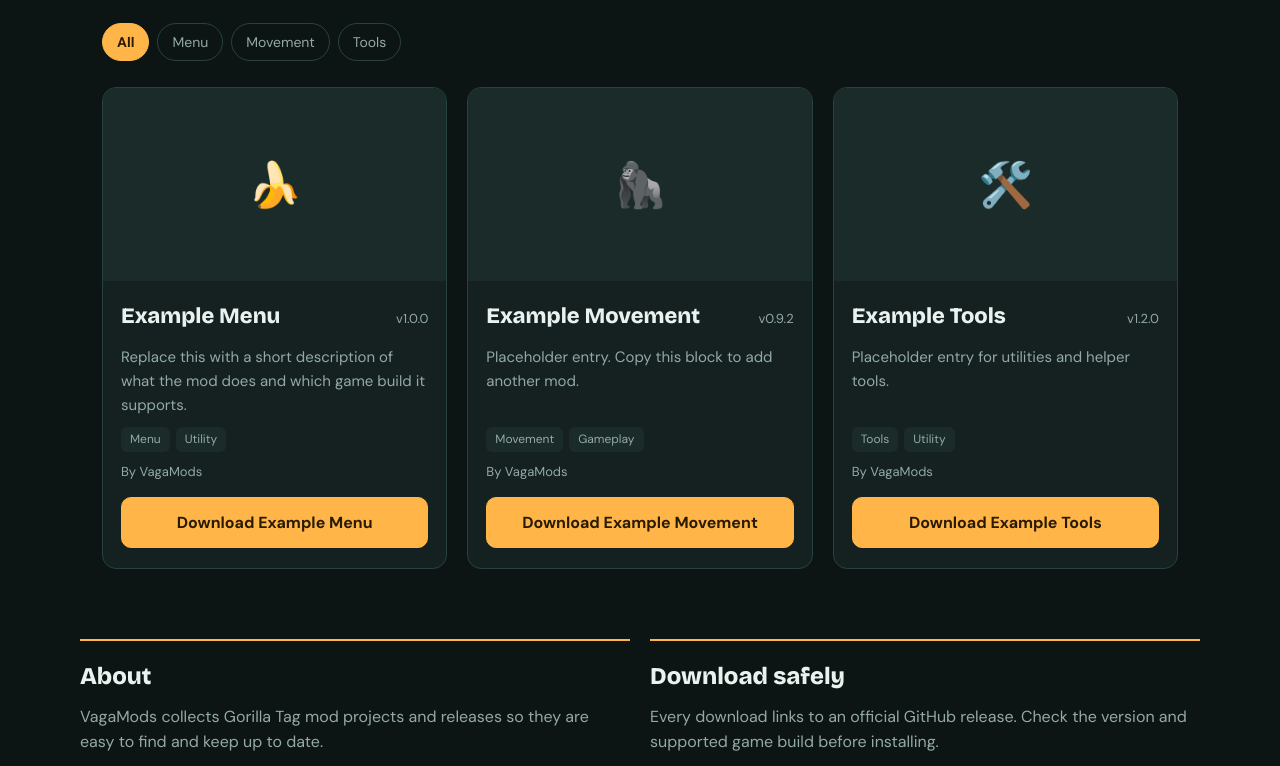
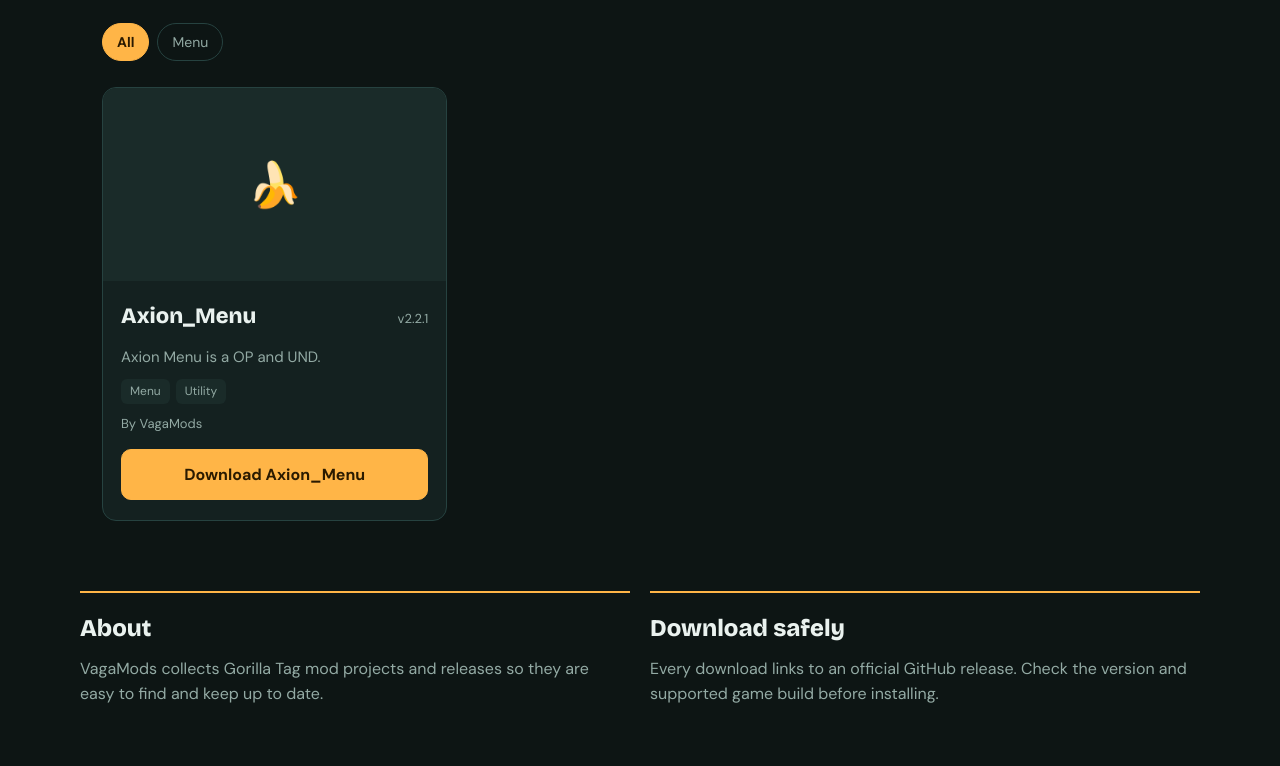
Before and after one commit to vagamods/vagamods.github.io, a plain HTML site: page index.html in a window 1280 px wide. Shown: the part 726-1492 px from the top of the page. Drawn offline with nearby package versions, Linux system fonts and the light colour scheme.

Commit message:
Update index.html

```diff
--- a/index.html
+++ b/index.html
@@ -107,15 +107,9 @@
    image: path to a screenshot (e.g. "img/menu.png") or "" for an icon placeholder
    download: your GitHub release link */
 const MODS = [
-  { name:"Example Menu", version:"v1.0.0", author:"VagaMods", category:"Menu", tags:["Menu","Utility"],
-    description:"Replace this with a short description of what the mod does and which game build it supports.",
+  { name:"Axion_Menu", version:"v2.2.1", author:"VagaMods", category:"Menu", tags:["Menu","Utility"],
+    description:"Axion Menu is a OP and UND.",
     image:"", icon:"🍌", download:"https://github.com/VagaMods" },
-  { name:"Example Movement", version:"v0.9.2", author:"VagaMods", category:"Movement", tags:["Movement","Gameplay"],
-    description:"Placeholder entry. Copy this block to add another mod.",
-    image:"", icon:"🦍", download:"https://github.com/VagaMods" },
-  { name:"Example Tools", version:"v1.2.0", author:"VagaMods", category:"Tools", tags:["Tools","Utility"],
-    description:"Placeholder entry for utilities and helper tools.",
-    image:"", icon:"🛠️", download:"https://github.com/VagaMods" }
 ];
 
 const grid=document.getElementById('grid'), chips=document.getElementById('chips'),
```
